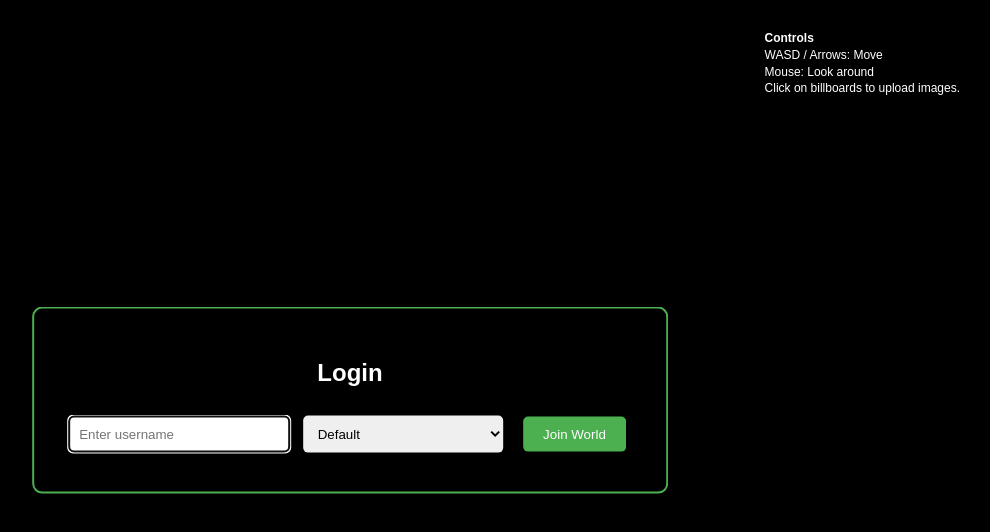
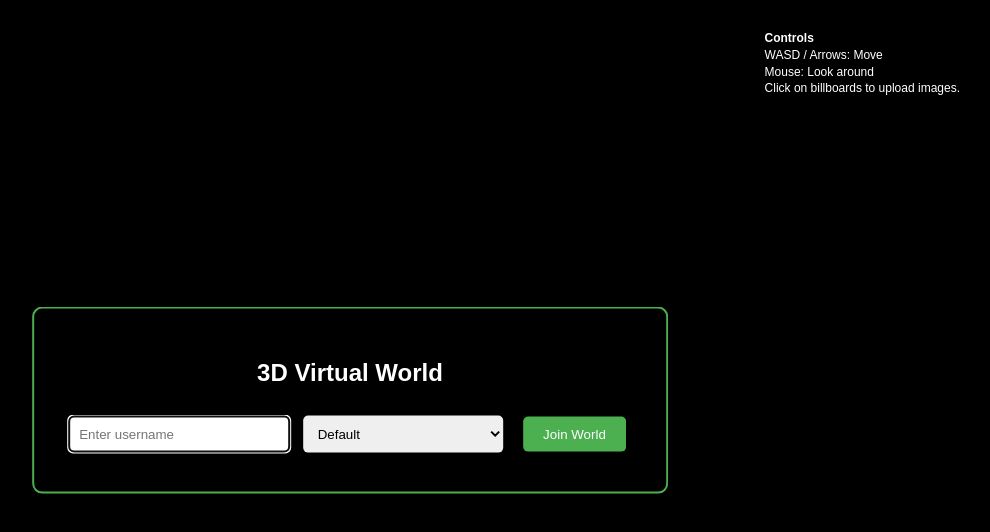
Before and after one commit to satorizak/cworld, a website: page public/index.html in a window 1280 px wide. Shown: the whole page, without its empty margins (290-1280 px from the left). Drawn offline with nearby package versions, Linux system fonts and the light colour scheme.

Commit message:
Update index.html

```diff
--- a/public/index.html
+++ b/public/index.html
@@ -371,7 +371,7 @@
 
     <div id="ui">
         <div id="loginPanel">
-            <h2>Login</h2>
+            <h2>3D Virtual World</h2>
             <input type="text" id="usernameInput" placeholder="Enter username">
             <select id="avatarSelect">
                 <option value="default">Default</option>
```
